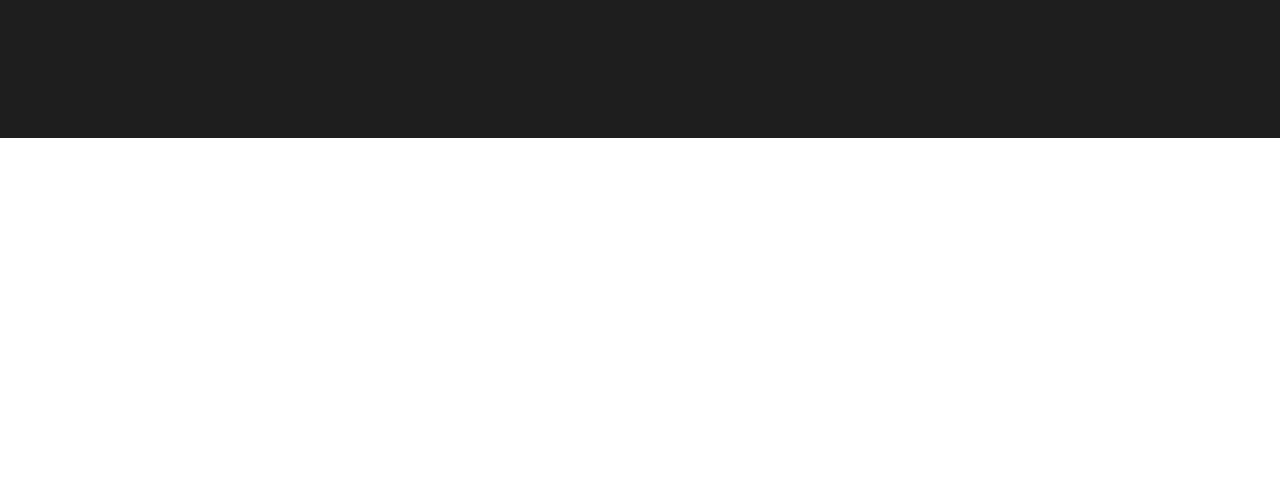
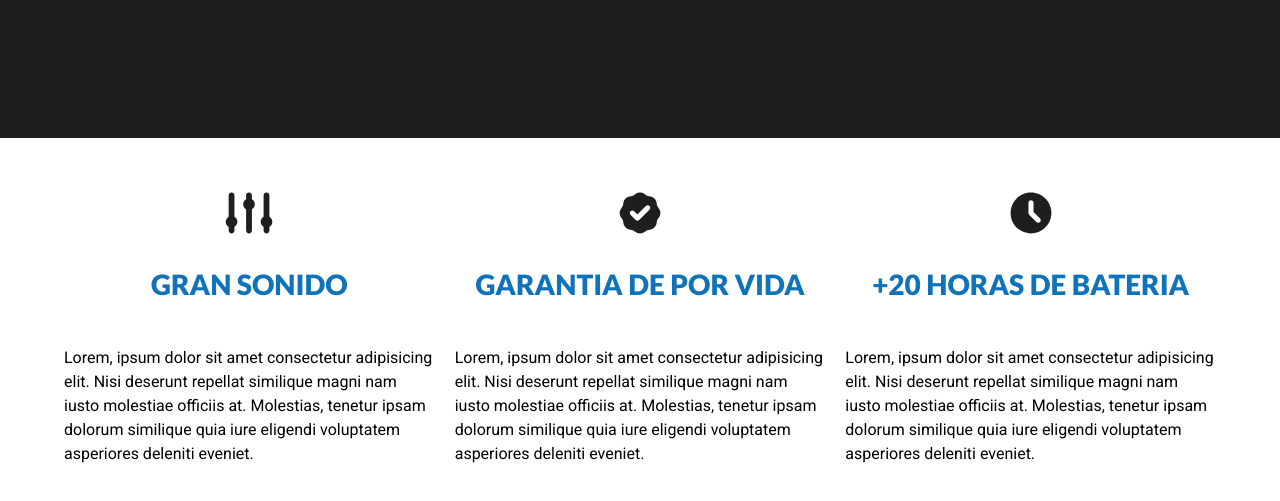
Before and after one commit to ManuelSA97/Audifonos-LandingPage, a plain HTML site: page index.html in a window 1280 px wide. Shown: the part 547-1048 px from the top of the page. Before the commit the page ends 800 px from the top, so only its background shows below. Drawn offline with Linux system fonts and the light colour scheme.

Commit message:
Finalizacion de la seccion de iconos con informacion relevante del producto; HTML y CSS.

```diff
--- a/css/style.css
+++ b/css/style.css
@@ -128,3 +128,43 @@ img{
     font-size: 6rem;
     font-weight: 900;
 }
+
+/** Iconos **/
+
+.icono{
+    display: flex;
+    flex-direction: column;
+    align-items: center;
+    margin-bottom: calc(var(--separacion) /2 );
+}
+
+@media (min-width: 768px) {
+    .icono{
+        margin: 0;
+    }
+}
+
+.icono:last-of-type{
+    margin: 0;
+}
+
+.icono img{
+   width: 5rem;
+}
+
+.icono h3{
+    color: var(--primario);
+    text-transform: uppercase;
+    margin-top: calc(var(--separacion) / 2);
+}
+
+.iconos{
+    padding: var(--separacion) 0;
+}
+
+@media (min-width: 768px) {
+    .iconos{
+        display: flex;
+        gap: 2rem;
+    }
+}
--- a/index.html
+++ b/index.html
@@ -35,9 +35,35 @@
                 <h1 class="nombre-producto degradado-verde">TechPro</h1>
                 <p class="descripcion-producto">Lorem, ipsum dolor sit amet consectetur adipisicing elit. Ipsam, placeat voluptates. Id obcaecati ea quam, iusto fuga voluptatibus quos dolorem eaque ex repellendus officiis sequi, eos odit aliquam perferendis iure!</p>
                 <p class="precio-producto">Desde <span>$299</span></p>
-
              </div>
         </div>
     </header>
+
+    <section class="contenedor">
+        <div class="iconos">
+            <div class="icono">
+                <img src="/img/icono-sonido.svg" alt="icono sonido">
+                <h3>Gran Sonido</h3>
+                <p>Lorem, ipsum dolor sit amet consectetur adipisicing elit. Nisi deserunt repellat similique magni nam iusto molestiae officiis at. Molestias, tenetur ipsam dolorum similique quia iure eligendi voluptatem asperiores deleniti eveniet.</p>
+            </div>
+
+            <div class="icono">
+                <img src="/img/icono-garantia.svg" alt="icono sonido">
+                <h3>Garantia de por vida</h3>
+                <p>Lorem, ipsum dolor sit amet consectetur adipisicing elit. Nisi deserunt repellat similique magni nam iusto molestiae officiis at. Molestias, tenetur ipsam dolorum similique quia iure eligendi voluptatem asperiores deleniti eveniet.</p>
+            </div>
+
+            <div class="icono">
+                <img src="/img/icono-bateria.svg" alt="icono sonido">
+                <h3>+20 horas de bateria</h3>
+                <p>Lorem, ipsum dolor sit amet consectetur adipisicing elit. Nisi deserunt repellat similique magni nam iusto molestiae officiis at. Molestias, tenetur ipsam dolorum similique quia iure eligendi voluptatem asperiores deleniti eveniet.</p>
+            </div>
+
+
+
+        </div>
+
+    </section>
+
 </body>
 </html>
```
